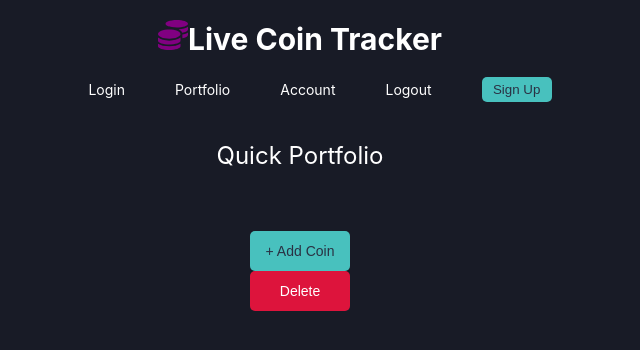
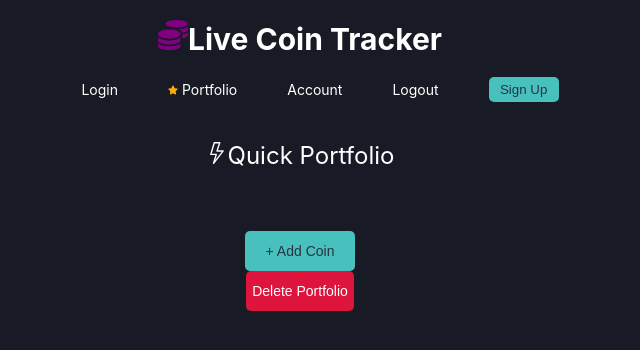
Before and after one commit to niallb01/react-crypto-tracker-api, a React (Create React App) app: page /portfolio in a window 1280 px wide. Shown: the top 350 px of the page, without its empty margins (340-980 px from the left). Built offline with nearby package versions, Linux system fonts and the light colour scheme.

Commit message:
desc page layout changed

```diff
--- a/src/App.css
+++ b/src/App.css
@@ -32,17 +32,6 @@ body {
 } */
 
 .portfolio-container {
-  /* max-width: 1300px; */
-  /* display: flex;
-  align-items: center;
-  justify-content: space-evenly; */
-  /* flex-direction: row; */
-  /* background: #2a3143;
-  border-top: #ffad00;
-  margin: 2px;
-  padding: 5px;
-  height: 55px; */
-
   max-width: 1300px;
   margin: auto;
   border-radius: 5px;
@@ -59,17 +48,11 @@ body {
 .coin-row {
   display: flex;
   justify-content: space-evenly;
-  /* justify-content: start; */
   align-items: center;
   background: #2a3143;
-  /* border-top: #ffad00; */
   margin: 2px;
   padding: 5px;
   height: 55px;
-
-  /* border-bottom: 1px solid #d7d7d7; */
-  /* border: none; */
-  /* width: 1300px; */
   bottom: 80%;
 }
 
@@ -97,15 +80,14 @@ body {
   cursor: pointer;
 } */
 
-.coin-row:hover,
-.portfolio-row:hover {
+.coin-row:hover {
   transform: scale(1.01);
   transition: 0.2s ease-in-out;
   background-color: #343f56;
   cursor: pointer;
 }
 
-.description-container {
+.desc-container {
   display: flex;
   align-items: center;
   flex-direction: column;
@@ -307,18 +289,20 @@ a {
   width: 100%;
   font-weight: 400;
 }
+
 .add-coin-button {
   display: block;
   margin-left: auto;
   margin-right: auto;
 }
+
 .delete-coin-button {
   background-color: #dd143c;
   color: #ffffff;
   font-size: 14px;
   border: none;
   border-radius: 5px;
-  width: 100px;
+  /* width: 100px; */
   height: 40px;
   transition: ease-out 0.3s;
   outline: none;
@@ -353,11 +337,13 @@ a {
 } */
 
 .edit-coin {
-  background-color: #384d61;
+  background: #2a3143;
   color: #48c1be;
   /* border: 1px solid; */
   border: none;
   cursor: pointer;
+  font-weight: 400;
+  font-size: 14px;
 }
 
 label {
--- a/src/Modal.css
+++ b/src/Modal.css
@@ -28,7 +28,8 @@ body.active-modal {
   font-size: 14px;
   border: none;
   border-radius: 5px;
-  width: 100px;
+  /* width: 100px; */
+  width: 110px;
   height: 40px;
   transition: ease-out 0.3s;
   outline: none;
--- a/src/components/Navbar.jsx
+++ b/src/components/Navbar.jsx
@@ -6,6 +6,7 @@ import SignUpModal from "../modalcomponents/SignUpModal";
 import LoginModal from "../modalcomponents/LoginModal";
 import ModifyModal from "../modalcomponents/ModifyModal";
 import LogoutModal from "../modalcomponents/LogoutModal";
+import { FaStar } from "react-icons/fa";
 
 const Navbar = (props) => {
   const [loginModal, setLoginModal] = useState(false);
@@ -71,7 +72,12 @@ const Navbar = (props) => {
         )}
 
         <li>
-          <Link to="/portfolio">Portfolio</Link>
+          <FaStar
+            className="star-icon-fill"
+            size="10"
+            width={{ width: "10px" }}
+          />
+          <Link to="/portfolio"> Portfolio</Link>
         </li>
 
         <li onClick={toggleModifyModal} className="modal-link">
--- a/src/pagecomponents/CoinDescription.jsx
+++ b/src/pagecomponents/CoinDescription.jsx
@@ -1,5 +1,6 @@
 import CoinDesc from "../components/CoinDesc";
 import { useLocation } from "react-router-dom";
+import DescText from "../components/DescText";
 
 const CoinDescription = (props) => {
   const location = useLocation();
@@ -18,7 +19,8 @@ const CoinDescription = (props) => {
       {coinToShow.map((coindesc, description) => {
         // console.log(coindesc.coinDescription.description.en);
         return (
-          <div key={description} className="description-container">
+          <div key={description} className="desc-container">
+            <div className="desc-data">
               <CoinDesc
                 key={coindesc.key}
                 marketRank={coindesc.market_cap_rank}
@@ -40,14 +42,20 @@ const CoinDescription = (props) => {
                     : ""
                 }
                 maxSupply={
-                coindesc.max_supply ? coindesc.max_supply.toLocaleString() : "∞"
+                  coindesc.max_supply
+                    ? coindesc.max_supply.toLocaleString()
+                    : "∞"
                 }
                 twentyFourHourHigh={coindesc.high_24h.toLocaleString()}
                 twentyFourHourLow={coindesc.low_24h.toLocaleString()}
                 ath={coindesc.ath.toLocaleString()}
                 atl={coindesc.atl.toLocaleString()}
-              descText={coindesc.coinDescription.description.en}
+                // descText={coindesc.coinDescription.description.en}
               />
+              <div className="coin-desc-text">
+                <DescText descText={coindesc.coinDescription.description.en} />
+              </div>
+            </div>
           </div>
         );
       })}
--- a/src/pagecomponents/Portfolio.jsx
+++ b/src/pagecomponents/Portfolio.jsx
@@ -1,12 +1,12 @@
 import { useState } from "react";
 import "../Modal.css";
-import { toast, ToastContainer } from "react-toastify";
 import "react-toastify/dist/ReactToastify.css";
 import { Link } from "react-router-dom";
 import CoinDescription from "./CoinDescription";
 import InputCoin from "../inputcomponents/InputCoin";
 import PortfolioCoin from "../portfoliocomponents.jsx/PortfolioCoin";
 //this component is child of app - data is being sent down from app
+import { BsLightning } from "react-icons/bs";
 
 const Portfolio = (props) => {
   const [portfolioModal, setPortfolioModal] = useState(false);
@@ -30,11 +30,6 @@ const Portfolio = (props) => {
     const deletePortfolio = [...props.portfolio];
     deletePortfolio.splice(item);
     props.addPortfolio(deletePortfolio);
-    toast.success("Success! Portfolio Deleted!", {
-      position: toast.POSITION.TOP_CENTER,
-      autoClose: 1500,
-      limit: 1,
-    });
   };
 
   const onDeletePortfolioCoin = (coin) => {
@@ -88,8 +83,10 @@ const Portfolio = (props) => {
 
   return (
     <>
-      <ToastContainer limit={1} />
-      <h4 className="portfolio-header">Quick Portfolio</h4>
+      <h4 className="portfolio-header">
+        <BsLightning size={22} />
+        Quick Portfolio
+      </h4>
       <div className="add-portfolio-btn">
         <button onClick={togglePortfolioModal} className="btn-modal">
           + Add Coin
@@ -143,17 +140,12 @@ const Portfolio = (props) => {
           </div>
         </div>
       )}
+
       {coinPortfolio.map((coin) => {
         const item = props.portfolio.find((item) => {
           return item.name === coin.name;
         });
         return (
-          <Link
-            // to={`/coin-description/${coin.name}`}
-            to={"#"}
-            element={<CoinDescription />}
-            key={coin.name}
-          >
           <div className="portfolio-container">
             <div className="portfolio-row">
               <PortfolioCoin
@@ -171,13 +163,11 @@ const Portfolio = (props) => {
               />
             </div>
           </div>
-          </Link>
         );
       })}
-
       <div className="delete-portfolio-btn">
         <button onClick={onDeletePortfolio} className="delete-coin-button">
-          Delete
+          Delete Portfolio
         </button>
       </div>
     </>
--- a/src/portfoliocomponents.jsx/EditCoin.jsx
+++ b/src/portfoliocomponents.jsx/EditCoin.jsx
@@ -23,12 +23,12 @@ const EditCoin = (props) => {
     <>
       <div className="add-portfolio-btn">
         <button
+          className="edit-coin"
           onClick={() => {
             toggleEditModal(props.name);
           }}
-          className="edit-coin"
         >
-          Edit
+          EDIT
         </button>
       </div>
       {editModal && (
@@ -50,7 +50,7 @@ const EditCoin = (props) => {
               }}
               className="delete-portfolio-coin-btn"
             >
-              Delete
+              Delete Coin
             </button>
             <button
               onClick={() => {
```
Lines whose indentation alone changed are shown as unchanged.
